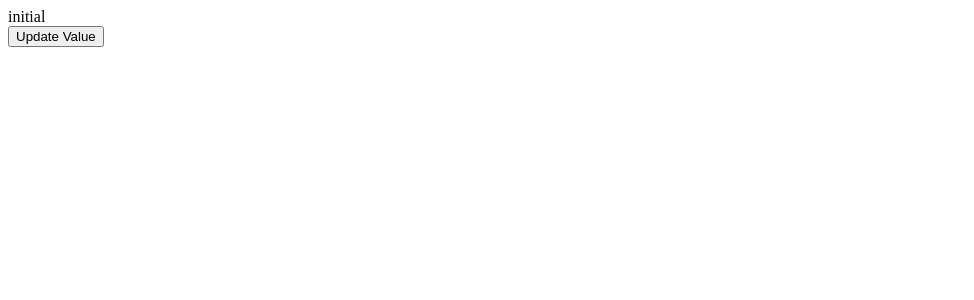
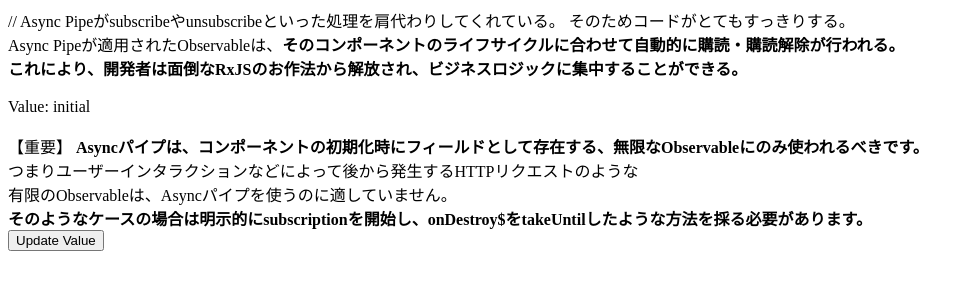
Before and after one commit to kazukiEndoAdg/training-angular-after-tutrial, an Angular app: page / in a window 1280 px wide. Shown: the top 300 px of the page, without its empty margins (0-974 px from the left). Built offline with nearby package versions, Linux system fonts and the light colour scheme.

Commit message:
[update]明示的にsubscribeする代わりにasyncパイプを使うパターンを実装

```diff
--- a/src/app/app.component.ts
+++ b/src/app/app.component.ts
@@ -3,7 +3,7 @@ import { DataService } from './data.service';
 
 @Component({
   selector: 'app-root',
-  template: `<app-explicit-subscribe></app-explicit-subscribe>
+  template: `<app-async-pipe></app-async-pipe>
     <button (click)="updateValue()">Update Value</button>`,
 })
 export class AppComponent {
--- a/src/app/app.module.ts
+++ b/src/app/app.module.ts
@@ -6,9 +6,10 @@ import { BrowserModule } from '@angular/platform-browser';
 import { AppRoutingModule } from './app-routing.module';
 import { AppComponent } from './app.component';
 import { ReactiveFormsModule } from '@angular/forms';
+import { AsyncPipeComponent } from './async-pipe/async-pipe.component';
 
 @NgModule({
-  declarations: [AppComponent, ExplicitSubscribeComponent],
+  declarations: [AppComponent, ExplicitSubscribeComponent, AsyncPipeComponent],
   imports: [
     BrowserModule,
     AppRoutingModule,
--- /dev/null
+++ b/src/app/async-pipe/async-pipe.component.ts
@@ -0,0 +1,42 @@
+import { DataService } from './../data.service';
+import { map, Observable } from 'rxjs';
+import { Component } from '@angular/core';
+
+@Component({
+  selector: 'app-async-pipe',
+  template: `
+    // Async Pipeがsubscribeやunsubscribeといった処理を肩代わりしてくれている。
+    そのためコードがとてもすっきりする。<br />
+    Async Pipeが適用されたObservableは、<b
+      >そのコンポーネントのライフサイクルに合わせて自動的に購読・購読解除が行われる。</b
+    ><br />
+    <b
+      >これにより、開発者は面倒なRxJSのお作法から解放され、ビジネスロジックに集中することができる。</b
+    >
+    <br />
+    <br />
+    <div>{{ value$ | async }}</div>
+    <br />
+    【重要】
+    <b
+      >Asyncパイプは、コンポーネントの初期化時にフィールドとして存在する、無限なObservableにのみ使われるべきです。</b
+    ><br />
+    つまりユーザーインタラクションなどによって後から発生するHTTPリクエストのような<br />
+    有限のObservableは、Asyncパイプを使うのに適していません。<br />
+    <b
+      >そのようなケースの場合は明示的にsubscriptionを開始し、onDestroy$をtakeUntilしたような方法を採る必要があります。</b
+    >
+    <br />
+  `,
+})
+export class AsyncPipeComponent {
+  //$ はObservable型であることを表す
+  value$: Observable<any>;
+  constructor(private dataService: DataService) {
+    // async pipeが自動的に購読を開始・終了してくれるため、明示的にsubscribeする必要はない。
+    // 通常subscribeを開始する前に実行しているpipeなどの処理を適用した状態でObservableを返すようにすれば良いということ。
+    this.value$ = this.dataService.valueChanges.pipe(
+      map((value) => `Value: ${value}`)
+    );
+  }
+}
```
Also changed, not shown: src/app/async-pipe/async-pipe.component.html (added).
